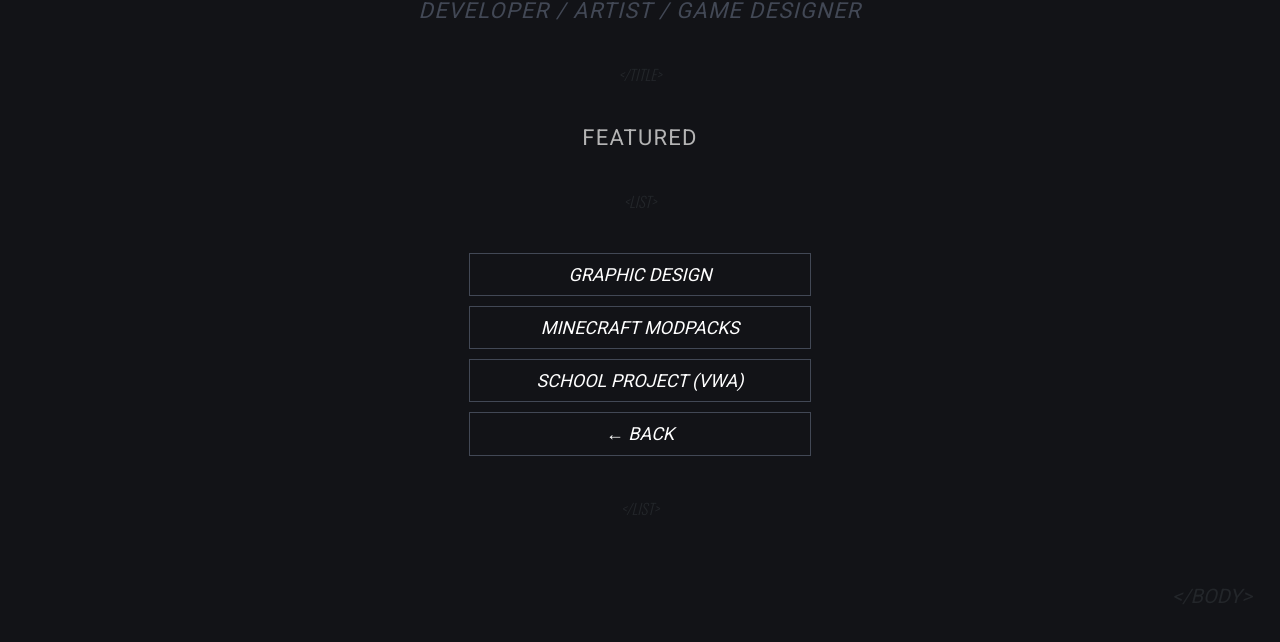
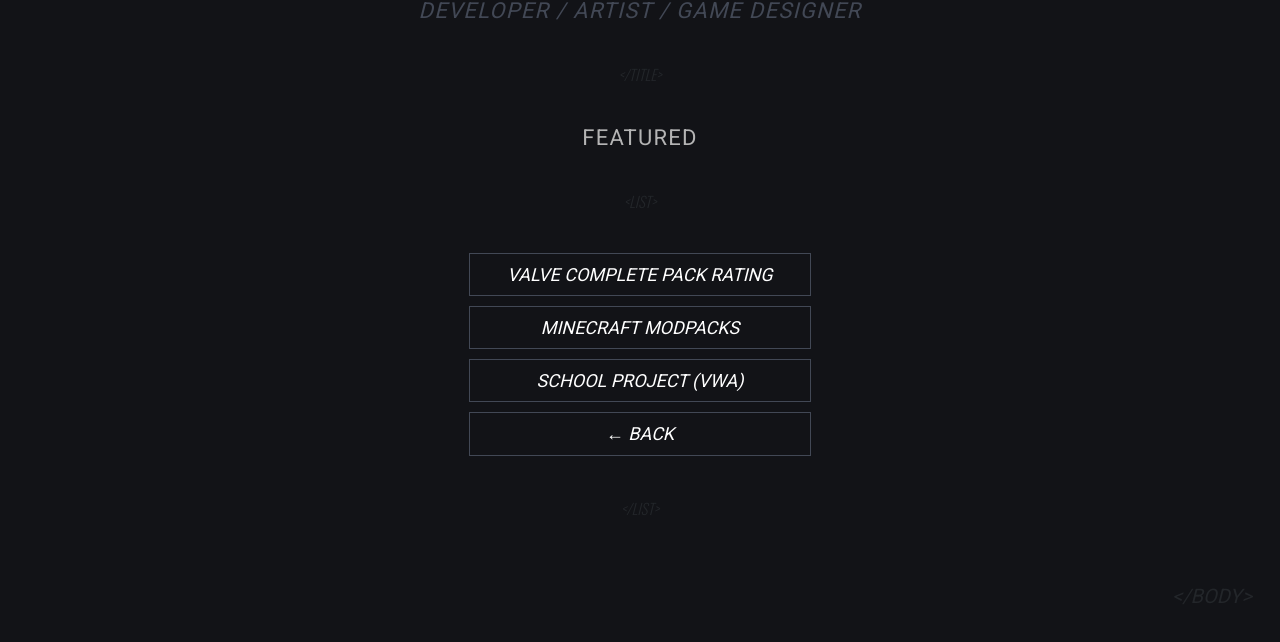
Before and after one commit to NouhiDev/other, a plain HTML site: page index.html in a window 1280 px wide. Shown: the part 282-924 px from the top of the page. Drawn offline with nearby package versions, Linux system fonts and the light colour scheme.

Commit message:
Update index.html

```diff
--- a/index.html
+++ b/index.html
@@ -68,9 +68,9 @@
 
       <ul class="featured-list-nav">
 
-        <!-- graphic design -->
+        <!-- vcpr -->
         <li class="featured-list-item">
-          <a href="https://nouhidev.github.io/itch-io-horrorlist/" class="featured-list-link">graphic design</a>
+          <a href="https://nouhidev.github.io/itch-io-horrorlist/" class="featured-list-link">valve complete pack rating</a>
         </li>
 
         <!-- minecraft modpacks List Item -->
```
